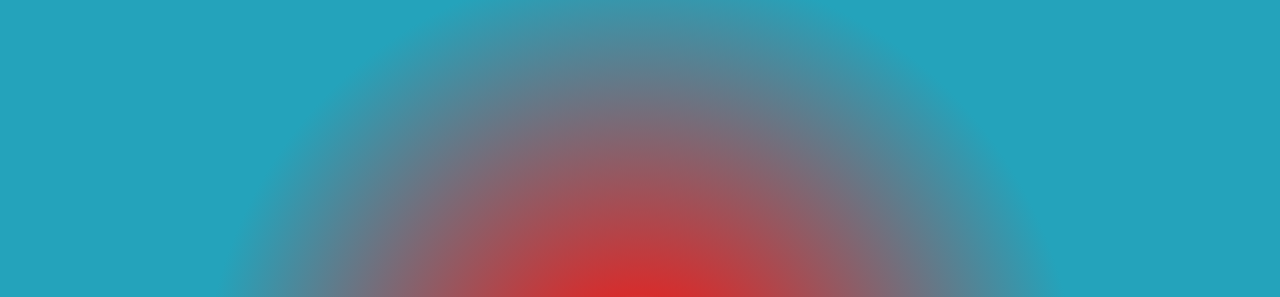
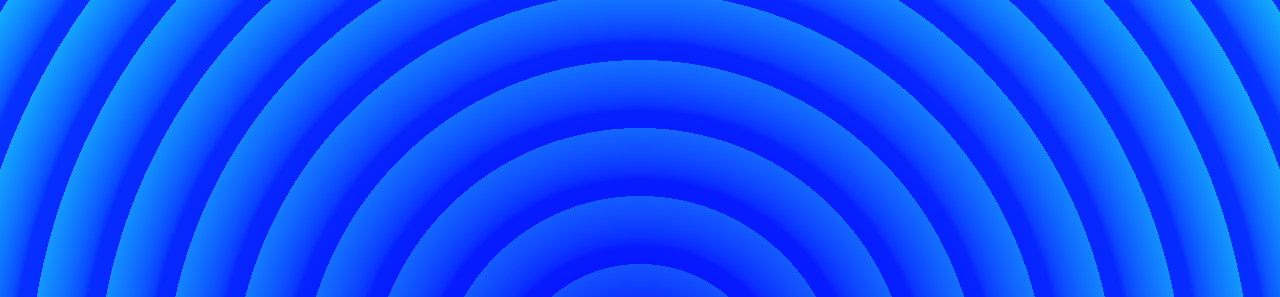
Before and after one commit to DrakeH5/KeyCode-Returner, a plain HTML site: page index.html in a window 1280 px wide. Shown: the top 297 px of the page. Drawn offline with Linux system fonts and the light colour scheme.

Commit message:
Update style.css

```diff
--- a/style.css
+++ b/style.css
@@ -1,6 +1,7 @@
 body {
-        background: rgb(168,168,168);
-        background: radial-gradient(circle, rgba(168,168,168,1) 4%, rgba(214,45,45,1) 14%, rgba(36,163,187,1) 58%);
+  background-image: radial-gradient(circle at center center, #474bff, #47d3ff), repeating-radial-gradient(circle at center center, #474bff, #474bff, 34px, transparent 68px, transparent 34px);
+  background-blend-mode: multiply;
+  background-color: #47d3ff;
   }
   h1 {
     line-height: 200px;
```
Lines whose indentation alone changed are shown as unchanged.
